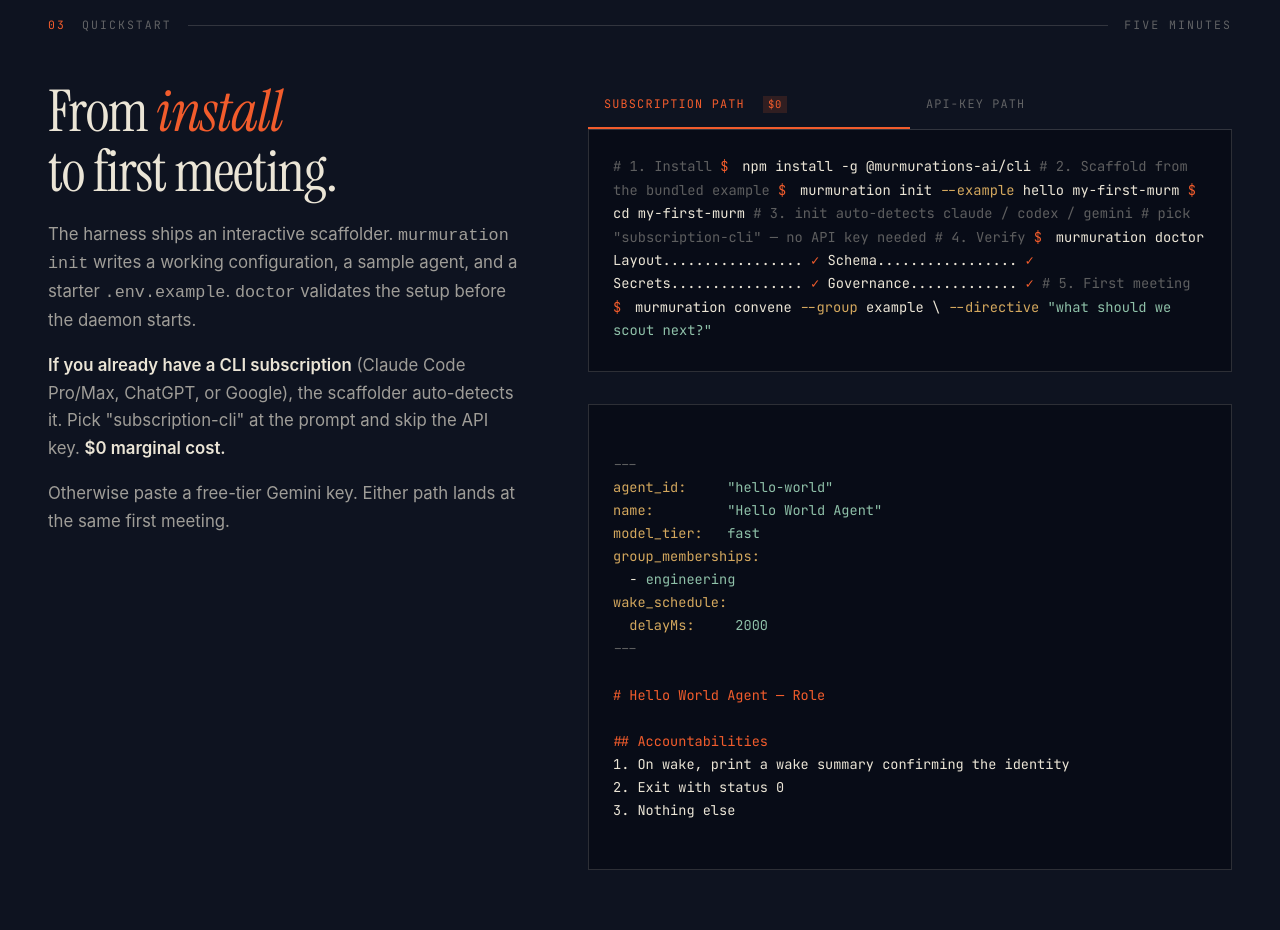
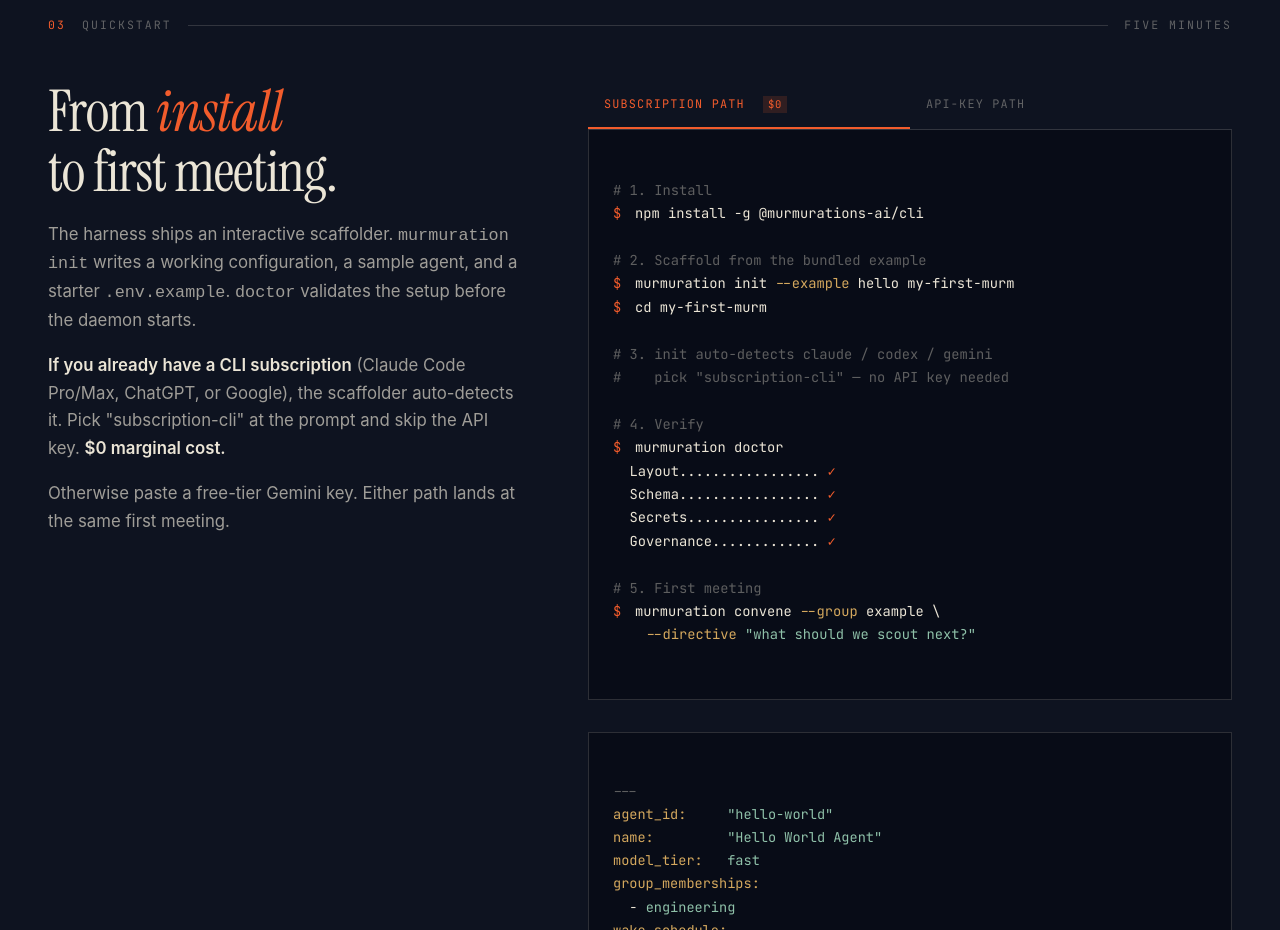
Before and after one commit to murmurations-ai/murmurations-harness, a website: page landing/index.html in a window 1280 px wide. Shown: the part 2860-3790 px from the top of the page. Drawn offline with Linux system fonts and the light colour scheme; a web font is replaced by a local one.

Commit message:
fix(landing): preserve newlines in quickstart terminal panes (#410)
The .terminal-pane div had no white-space rule, so the browser
collapsed all newlines and runs of spaces in the raw shell sample
into a single wrapped paragraph. Add white-space: pre so the lines
render the way they're authored (the role.md sample below already
had this rule; the terminal pane was the outlier).

Co-authored-by: Nori Nishigaya <anishi@gmail.com>
Co-authored-by: Claude Opus 4.7 <noreply@anthropic.com>

```diff
--- a/landing/index.html
+++ b/landing/index.html
@@ -401,7 +401,12 @@
         color: var(--ink);
         position: relative;
       }
-      .terminal-pane { display: none; padding: 1.6rem 1.5rem 1.8rem; overflow-x: auto; }
+      .terminal-pane {
+        display: none;
+        padding: 1.6rem 1.5rem 1.8rem;
+        overflow-x: auto;
+        white-space: pre;
+      }
       .terminal-pane.active { display: block; }
       .terminal .comment { color: var(--ink-faint); }
       .terminal .prompt { color: var(--ember); user-select: none; margin-right: 0.4em; }
```
